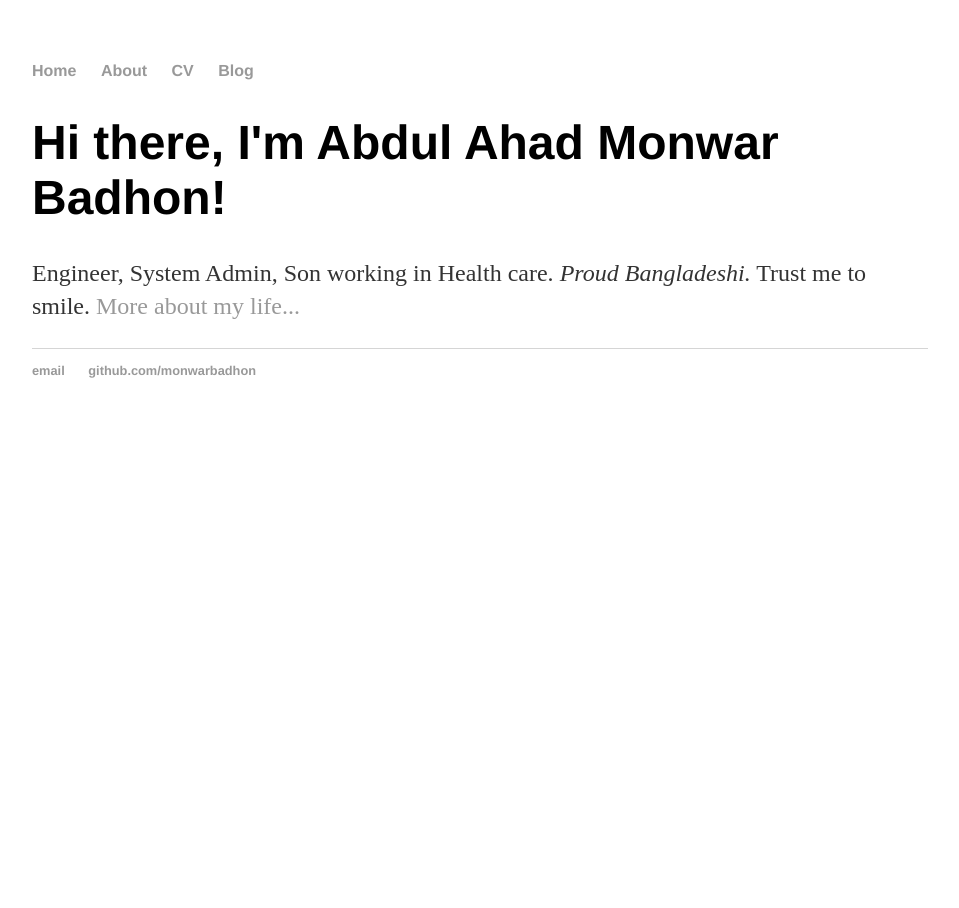
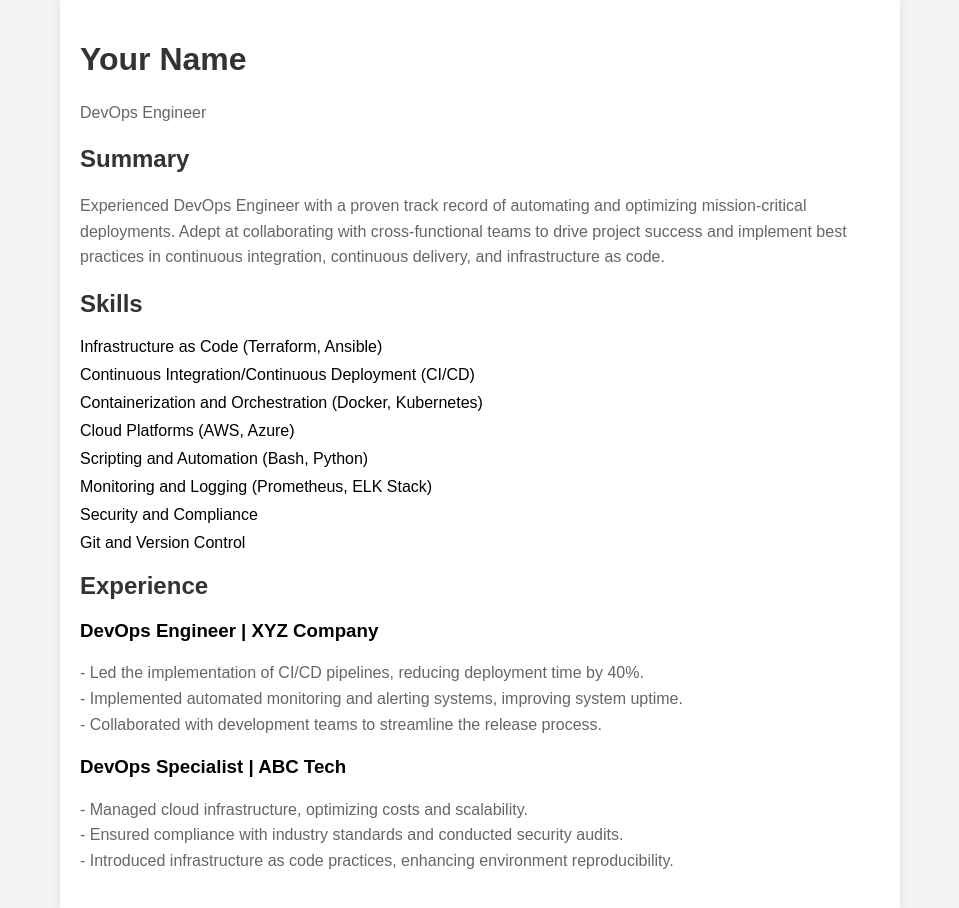
Before and after one commit to monwarbadhon/monwarbadhon.github.io, a plain HTML site: page index.html in a window 1280 px wide. Shown: the whole page, without its empty margins (160-1119 px from the left). Before the commit the page ends 800 px from the top, so only its background shows below. Drawn offline with Linux system fonts and the light colour scheme.

Commit message:
Update index.html

```diff
--- a/index.html
+++ b/index.html
@@ -1,30 +1,93 @@
 <!DOCTYPE html>
-<html>
+<html lang="en">
 <head>
-		<title>Ahad Monwar Badhon, System Adminintrator</title>
-	<!-- link to main stylesheet -->
-		<link rel="stylesheet" type="text/css" href="/css/main.css">
+    <meta charset="UTF-8">
+    <meta name="viewport" content="width=device-width, initial-scale=1.0">
+    <title>Your Name - DevOps Engineer</title>
+    <style>
+        body {
+            font-family: Arial, sans-serif;
+            margin: 0;
+            padding: 0;
+            background-color: #f4f4f4;
+        }
+        .container {
+            max-width: 800px;
+            margin: 0 auto;
+            padding: 20px;
+            background-color: #ffffff;
+            box-shadow: 0 0 10px rgba(0, 0, 0, 0.1);
+        }
+        h1 {
+            font-size: 32px;
+            color: #333;
+        }
+        h2 {
+            font-size: 24px;
+            color: #333;
+        }
+        p {
+            font-size: 16px;
+            line-height: 1.6;
+            color: #666;
+        }
+        ul {
+            list-style: none;
+            padding: 0;
+        }
+        li {
+            margin-bottom: 10px;
+        }
+    </style>
 </head>
 <body>
-		<nav>
+    <div class="container">
+        <header>
+            <h1>Your Name</h1>
+            <p>DevOps Engineer</p>
+        </header>
+        <section>
+            <h2>Summary</h2>
+            <p>
+                Experienced DevOps Engineer with a proven track record of automating
+                and optimizing mission-critical deployments. Adept at collaborating with
+                cross-functional teams to drive project success and implement
+                best practices in continuous integration, continuous delivery, and
+                infrastructure as code.
+            </p>
+        </section>
+        <section>
+            <h2>Skills</h2>
             <ul>
-        		<li><a href="/">Home</a></li>
-	        	<li><a href="/about">About</a></li>
-        		<li><a href="/cv">CV</a></li>
-        		<li><a href="/blog">Blog</a></li>
+                <li>Infrastructure as Code (Terraform, Ansible)</li>
+                <li>Continuous Integration/Continuous Deployment (CI/CD)</li>
+                <li>Containerization and Orchestration (Docker, Kubernetes)</li>
+                <li>Cloud Platforms (AWS, Azure)</li>
+                <li>Scripting and Automation (Bash, Python)</li>
+                <li>Monitoring and Logging (Prometheus, ELK Stack)</li>
+                <li>Security and Compliance</li>
+                <li>Git and Version Control</li>
             </ul>
-		</nav>
-		<div class="container">
-    		<div class="blurb">
-        		<h1>Hi there, I'm Abdul Ahad Monwar Badhon!</h1>
-				<p>Engineer, System Admin, Son working in Health care.<em> Proud Bangladeshi.</em> Trust me to smile. <a href="/about">More about my life...</a></p>
-    		</div><!-- /.blurb -->
-		</div><!-- /.container -->
-		<footer>
-    		<ul>
-        		<li><a href="mailto:badhon.aahad@gmail.com">email</a></li>
-        		<li><a href="https://github.com/monwarbadhon">github.com/monwarbadhon</a></li>
-			</ul>
-		</footer>
+        </section>
+        <section>
+            <h2>Experience</h2>
+            <h3>DevOps Engineer | XYZ Company</h3>
+            <p>
+                - Led the implementation of CI/CD pipelines, reducing deployment time by 40%.
+                <br>
+                - Implemented automated monitoring and alerting systems, improving system uptime.
+                <br>
+                - Collaborated with development teams to streamline the release process.
+            </p>
+            <h3>DevOps Specialist | ABC Tech</h3>
+            <p>
+                - Managed cloud infrastructure, optimizing costs and scalability.
+                <br>
+                - Ensured compliance with industry standards and conducted security audits.
+                <br>
+                - Introduced infrastructure as code practices, enhancing environment reproducibility.
+            </p>
+        </section>
+    </div>
 </body>
 </html>
```
Lines whose indentation alone changed are shown as unchanged.
